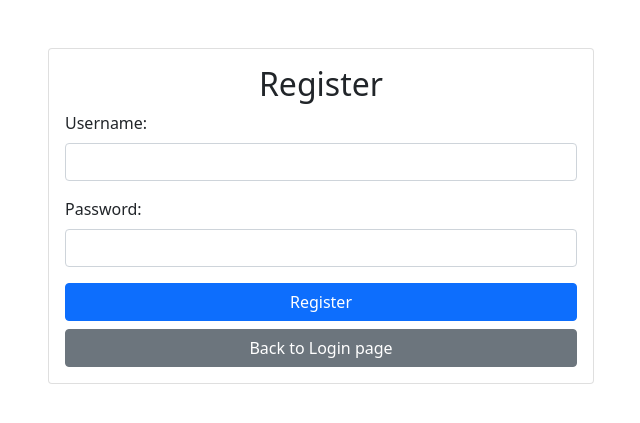
After one commit to Yashla/Purple-Team-Toolkit, a Flask app: page /auth/register in a window 1280 px wide. The commit adds this page. Shown: the top 423 px of the page, without its empty margins (319-959 px from the left). Run offline with Flask 3, Linux system fonts and the light colour scheme.

Commit message:
log in page added
log in and register feature has been added

need to add descriptions on each page and how to navigate

```diff
--- a/app.py
+++ b/app.py
@@ -1,4 +1,4 @@
-from flask import Flask
+from flask import Flask, redirect,request, url_for
 from extensions import db
 from blueprints.ssdp import ssdp as ssdp_blueprint
 from blueprints.mdns import mdns as mdns_blueprint
@@ -7,10 +7,32 @@ from blueprints.main import main as main_blueprint
 from blueprints.arp import arp as arp_blueprint
 from blueprints.upnp import upnp_bp
 from blueprints.snmp import snmp
+
+from blueprints.auth import auth
+
 from flask_sqlalchemy import SQLAlchemy
 from flask_migrate import Migrate
+from flask_login import LoginManager, login_required, login_user, logout_user, current_user
+
+
+
+from flask_login import LoginManager, UserMixin
+from sqlalchemy.orm import Session
+from models import User  # Make sure this import is correct
+
 
 app = Flask(__name__)
+
+login_manager = LoginManager()
+login_manager.init_app(app)
+login_manager.login_view = 'auth.login'
+
+
+@login_manager.user_loader
+def load_user(user_id):
+    from sqlalchemy.orm import Session
+    session = Session(bind=db.engine)
+    return session.get(User, int(user_id))
 
 # Configure your Flask application
 app.config['SQLALCHEMY_DATABASE_URI'] = 'mysql+pymysql://phpmyadmin:2002@localhost/scan'
@@ -27,6 +49,20 @@ app.register_blueprint(main_blueprint)
 app.register_blueprint(arp_blueprint, url_prefix='/arp')
 app.register_blueprint(upnp_bp, url_prefix='/upnptest')
 app.register_blueprint(snmp, url_prefix='/snmp')
+app.register_blueprint(auth, url_prefix='/auth')
+
+@app.before_request
+def ensure_authenticated():
+    print("Requested endpoint:", request.endpoint)  # Check what endpoint is being accessed
+    print("Is user authenticated?", current_user.is_authenticated)  # Check authentication status
+    if not current_user.is_authenticated:
+        open_endpoints = ['auth.login', 'auth.register', 'static']
+        if request.endpoint not in open_endpoints:
+            print("Redirecting to login page.")
+            return redirect(url_for('auth.login'))
+        else:
+            print("Accessing open endpoint:", request.endpoint)
+
 
 if __name__ == '__main__':
     app.run(debug=True, host='0.0.0.0')
--- a/blueprints/arp/routes.py
+++ b/blueprints/arp/routes.py
@@ -1,9 +1,12 @@
 # routes.py
 from flask import render_template, request, Blueprint
+from flask_login import login_required
 from . import arp
 from .Arp_scanner import perform_arp_scan
 
+
 @arp.route('/arp_scan', methods=['GET', 'POST'])
+@login_required
 def arp_scan_view():
     results = ""
     if request.method == 'POST':
--- /dev/null
+++ b/blueprints/auth/__init__.py
@@ -0,0 +1,6 @@
+from flask import Blueprint
+
+auth = Blueprint('auth', __name__, template_folder='templates')
+
+
+from . import routes  # Import at the end to avoid circular dependencies
--- /dev/null
+++ b/blueprints/auth/routes.py
@@ -0,0 +1,54 @@
+from flask import Blueprint, render_template, request, redirect, url_for, flash
+from flask_login import login_user, logout_user, current_user, login_required
+from werkzeug.security import check_password_hash, generate_password_hash
+from extensions import db
+from models import User
+from . import auth
+from flask import session
+
+@auth.route('/login', methods=['GET', 'POST'])
+def login():
+    if current_user.is_authenticated:
+        return redirect(url_for('main.index'))  # Assuming 'main.index' is a valid endpoint post-login
+
+    if request.method == 'POST':
+        username = request.form['username']
+        password = request.form['password']
+        user = User.query.filter_by(username=username).first()
+        if user and check_password_hash(user.password_hash, password):
+            login_user(user, remember=True)
+            next_page = request.args.get('next') or url_for('main.index')  # Fallback to 'main.index'
+            return redirect(next_page)
+        else:
+            flash('Invalid username or password')
+    return render_template('login.html')
+
+@auth.route('/logout')
+@login_required
+def logout():
+    logout_user()
+    flash('You have been logged out.')
+    return redirect(url_for('auth.login'))
+
+@auth.route('/register', methods=['GET', 'POST'])
+def register():
+    if current_user.is_authenticated:
+        return redirect(url_for('main.index'))  # Make sure this points to a valid view function
+
+    if request.method == 'POST':
+        username = request.form['username']
+        password = request.form['password']
+        user_exists = User.query.filter_by(username=username).first()
+        if user_exists:
+            flash('Username already exists. Choose a different one.')
+            return redirect(url_for('auth.register'))
+
+        # Use the default method for password hashing
+        hashed_password = generate_password_hash(password)
+        new_user = User(username=username, password_hash=hashed_password)
+        db.session.add(new_user)
+        db.session.commit()
+        flash('Registration successful! Please log in.')
+        return redirect(url_for('auth.login'))
+
+    return render_template('register.html')
--- /dev/null
+++ b/blueprints/auth/templates/register.html
@@ -0,0 +1,35 @@
+<!DOCTYPE html>
+<html lang="en">
+<head>
+    <meta charset="UTF-8">
+    <meta name="viewport" content="width=device-width, initial-scale=1.0">
+    <title>Register</title>
+    <link href="https://cdn.jsdelivr.net/npm/bootstrap@5.1.3/dist/css/bootstrap.min.css" rel="stylesheet">
+</head>
+<body>
+    <div class="container mt-5">
+        <div class="row justify-content-center">
+            <div class="col-md-6">
+                <div class="card">
+                    <div class="card-body">
+                        <h2 class="card-title text-center">Register</h2>
+                        <form action="{{ url_for('auth.register') }}" method="post">
+                            <div class="mb-3">
+                                <label for="username" class="form-label">Username:</label>
+                                <input type="text" class="form-control" id="username" name="username" required>
+                            </div>
+                            <div class="mb-3">
+                                <label for="password" class="form-label">Password:</label>
+                                <input type="password" class="form-control" id="password" name="password" required>
+                            </div>
+                            <button type="submit" class="btn btn-primary w-100 mb-2">Register</button>
+                            <button onclick="location.href='{{ url_for('auth.login') }}'" type="button" class="btn btn-secondary w-100">Back to Login page</button>
+                        </form>
+                    </div>
+                </div>
+            </div>
+        </div>
+    </div>
+    <script src="https://cdn.jsdelivr.net/npm/bootstrap@5.1.3/dist/js/bootstrap.bundle.min.js"></script>
+</body>
+</html>
--- a/blueprints/main/templates/index.html
+++ b/blueprints/main/templates/index.html
@@ -72,6 +72,7 @@
 </head>
 <body>
     <div class="header">Purple Team Testing Toolkit</div>
+    <a href="{{ url_for('auth.logout') }}">Logout</a>
     <div class="button-container">
         <!-- Red Buttons -->
         <button class="red" onclick="window.location.href='{{ url_for('mdns.mDNS_page') }}'">mDNS Search</button>
--- a/blueprints/mdns/routes.py
+++ b/blueprints/mdns/routes.py
@@ -1,12 +1,15 @@
 from . import mdns
 from flask import render_template, request
 from .discover_mdnss import discover_services
+from flask_login import current_user, login_required
 
 @mdns.route('/mdns_discovery', methods=['GET'])
+@login_required
 def mDNS_page():
     return render_template('mdns_discovery.html')
 
 @mdns.route('/mdns_discovery/results', methods=['GET', 'POST'])
+@login_required
 def mdns_discovery():
     if request.method == 'POST':
         service_types_input = request.form['service_types']
--- a/blueprints/snmp/routes.py
+++ b/blueprints/snmp/routes.py
@@ -4,14 +4,17 @@ from .snmpwalker import snmp_walk, snmp_set
 import os
 from models import SNMP_Output
 from extensions import db
+from flask_login import current_user, login_required
 
 
 @snmp.route('/operations')
+@login_required
 def snmp_operations():
     snmp_outputs = SNMP_Output.query.all()
     return render_template('snmp_operations.html', snmp_outputs=snmp_outputs)
 
 @snmp.route('/set', methods=['POST'])
+@login_required
 def set_oid():
     if request.method == 'POST':
         # Collect form data
@@ -31,6 +34,7 @@ def set_oid():
     return render_template('snmp_operations.html')
 
 @snmp.route('/walk', methods=['GET', 'POST'])
+@login_required
 def walk_oid():
     if request.method == 'POST':
         ip_address = request.form['ip_address']
@@ -61,12 +65,14 @@ def walk_oid():
     return render_template('snmp_operations.html')
 
 @snmp.route('/download_snmp_output/<int:snmp_output_id>')
+@login_required
 def download_snmp_output(snmp_output_id):
     snmp_output = SNMP_Output.query.get_or_404(snmp_output_id)
     response = Response(snmp_output.data, mimetype="text/plain", headers={"Content-Disposition": f"attachment;filename={snmp_output.filename}"})
     return response
 
 @snmp.route('/delete_snmp_output/<int:snmp_output_id>', methods=['POST'])
+@login_required
 def delete_snmp_output(snmp_output_id):
     snmp_output = SNMP_Output.query.get_or_404(snmp_output_id)
     db.session.delete(snmp_output)
--- a/blueprints/upnp/routes.py
+++ b/blueprints/upnp/routes.py
@@ -4,8 +4,10 @@ from . import upnp_bp
 #from .upnptest_utils import discover_pnp_locations_json, parse_locations_json  # Make sure to output JSON from these functions
 from blueprints.upnp.upnp import upnp_main
 import json
+from flask_login import current_user, login_required
 
 @upnp_bp.route('/discover')
+@login_required
 def discover():
     """
     Route to perform UPnP discovery and display the results in JSON format.
--- a/models.py
+++ b/models.py
@@ -66,4 +66,7 @@ class SNMP_Output(db.Model):
 class User(db.Model, UserMixin):
     id = db.Column(db.Integer, primary_key=True)
     username = db.Column(db.String(100), unique=True, nullable=False)
-    password = db.Column(db.String(100), nullable=False)
+    password_hash = db.Column(db.String(512), nullable=False)  # This is the expected field
+
+    def __repr__(self):
+        return '<User {}>'.format(self.username)
```
Also changed, not shown: blueprints/auth/templates/login.html (added, +50 -0 lines), blueprints/cve_scanner/routes.py (+11 -0 lines), blueprints/main/routes.py (+8 -3 lines), blueprints/ssdp/routes.py (+6 -1 lines), migrations/versions/25e4952b64ce_.py (added, +38 -0 lines), migrations/versions/69ec9a7f8ac3_increase_password_hash_column_size.py (added, +38 -0 lines), migrations/versions/7be1bc0579d5_added_password_column.py (added, +34 -0 lines), migrations/versions/da23cc5aeab3_added_password_hash_to_user.py (added, +34 -0 lines).
